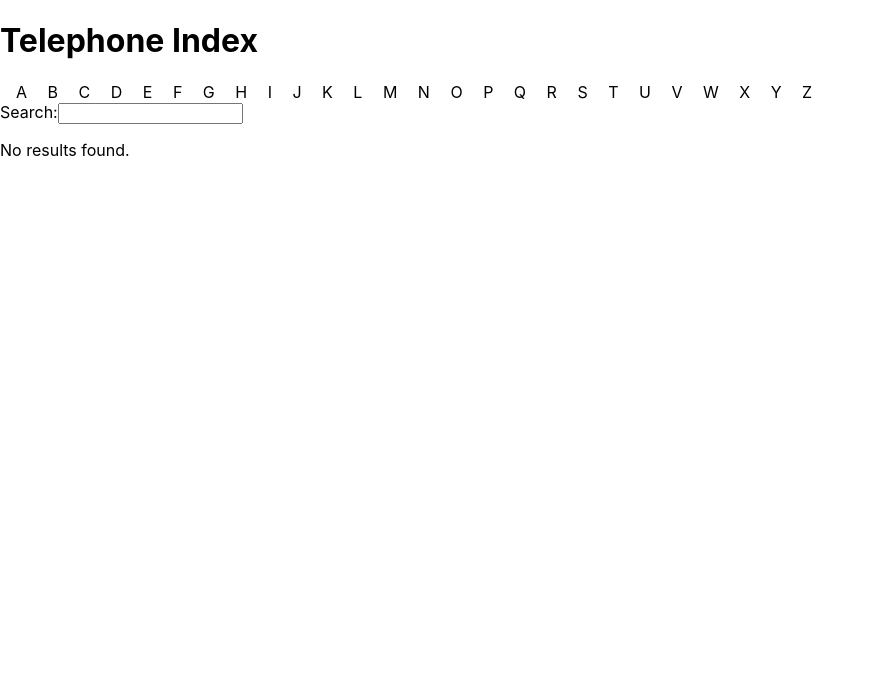
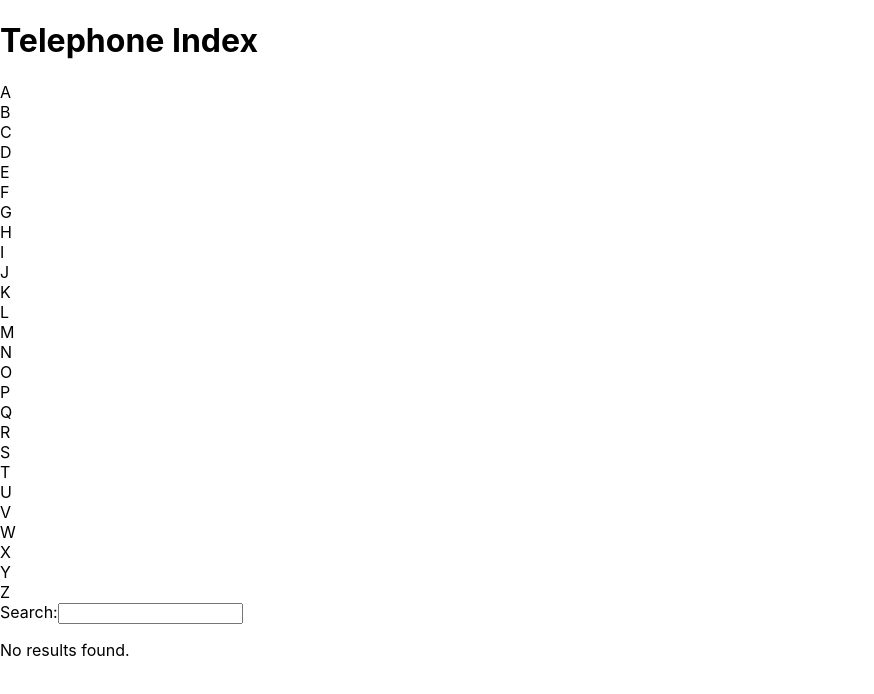
Before and after one commit to cnlklink/TelephoneIndex, a React (Create React App) app in the folder telephone-index/: page / in a window 1280 px wide. Shown: the top 694 px of the page, without its empty margins (0-874 px from the left). Built offline with nearby package versions, Linux system fonts and the light colour scheme.

Commit message:
REFACTOR - Added a QuickIndexItem component that uses props

```diff
--- a/telephone-index/src/components/QuickIndex.tsx
+++ b/telephone-index/src/components/QuickIndex.tsx
@@ -1,4 +1,6 @@
 import './QuickIndex.css'
+
+import QuickIndexItem from './QuickIndexItem'
 
 import React from 'react';
 
@@ -8,7 +10,7 @@ function QuickIndex()
     <div id="quick-index">
         {
             _getItems().map( (item, _) => {
-                return <div className="quick-index-item"> {item} </div>
+                return <QuickIndexItem text={item}/>
             } )
         }
     </div>
--- /dev/null
+++ b/telephone-index/src/components/QuickIndexItem.tsx
@@ -0,0 +1,12 @@
+import React from 'react';
+
+function QuickIndexItem( props: { text: string } )
+{
+  return (
+    <div className='quick-item-item'>
+        { props.text }
+    </div>
+  );
+}
+
+export default QuickIndexItem;
```
